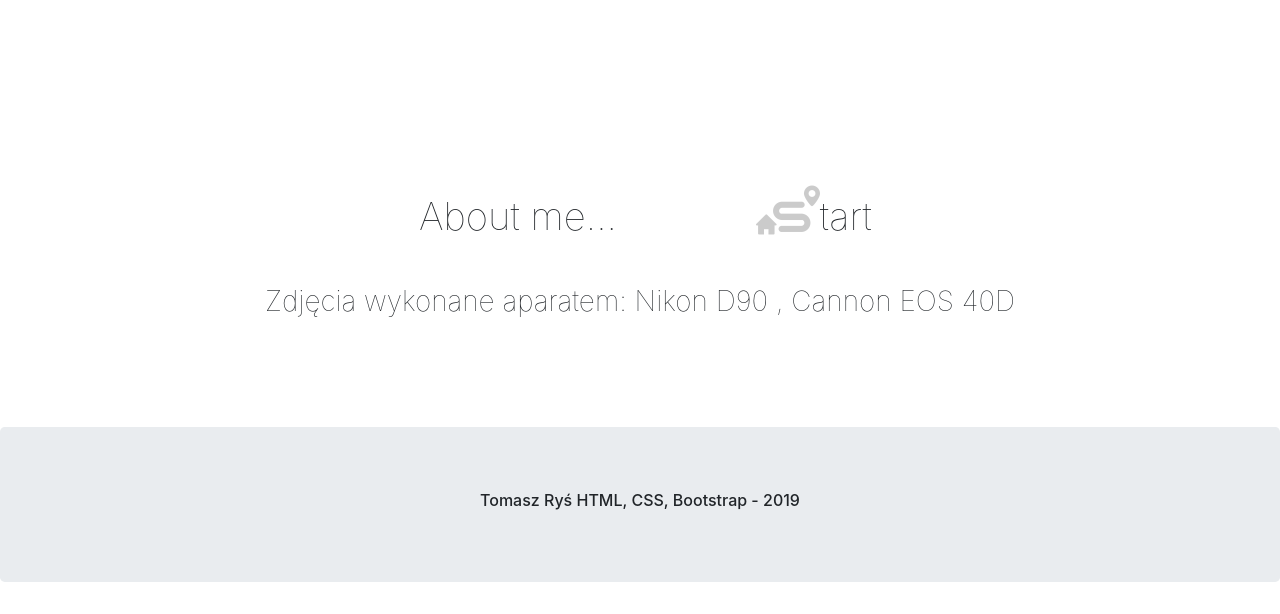
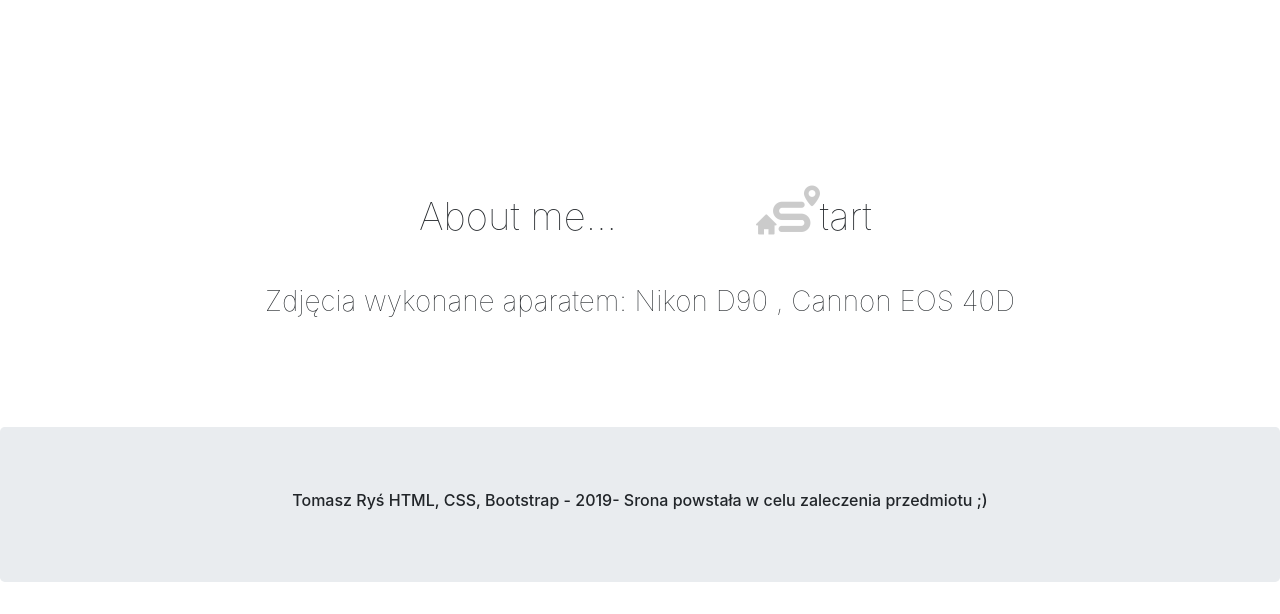
Before and after one commit to tomaszjanrys/portfolio2, a plain HTML site: page index.html in a window 1280 px wide. Shown: the part 6205-6819 px from the top of the page. Drawn offline with nearby package versions, Linux system fonts and the light colour scheme.

Commit message:
Update index.html

```diff
--- a/index.html
+++ b/index.html
@@ -291,7 +291,7 @@
         <!--End  -->
         <div class="jumbotron footer">
             <center>
-                <h6>Tomasz Ryś HTML, CSS, Bootstrap - 2019</h6>
+                <h6>Tomasz Ryś HTML, CSS, Bootstrap - 2019- Srona powstała w celu zaleczenia przedmiotu ;)</h6>
             </center>
         </div>
     </section>
```
